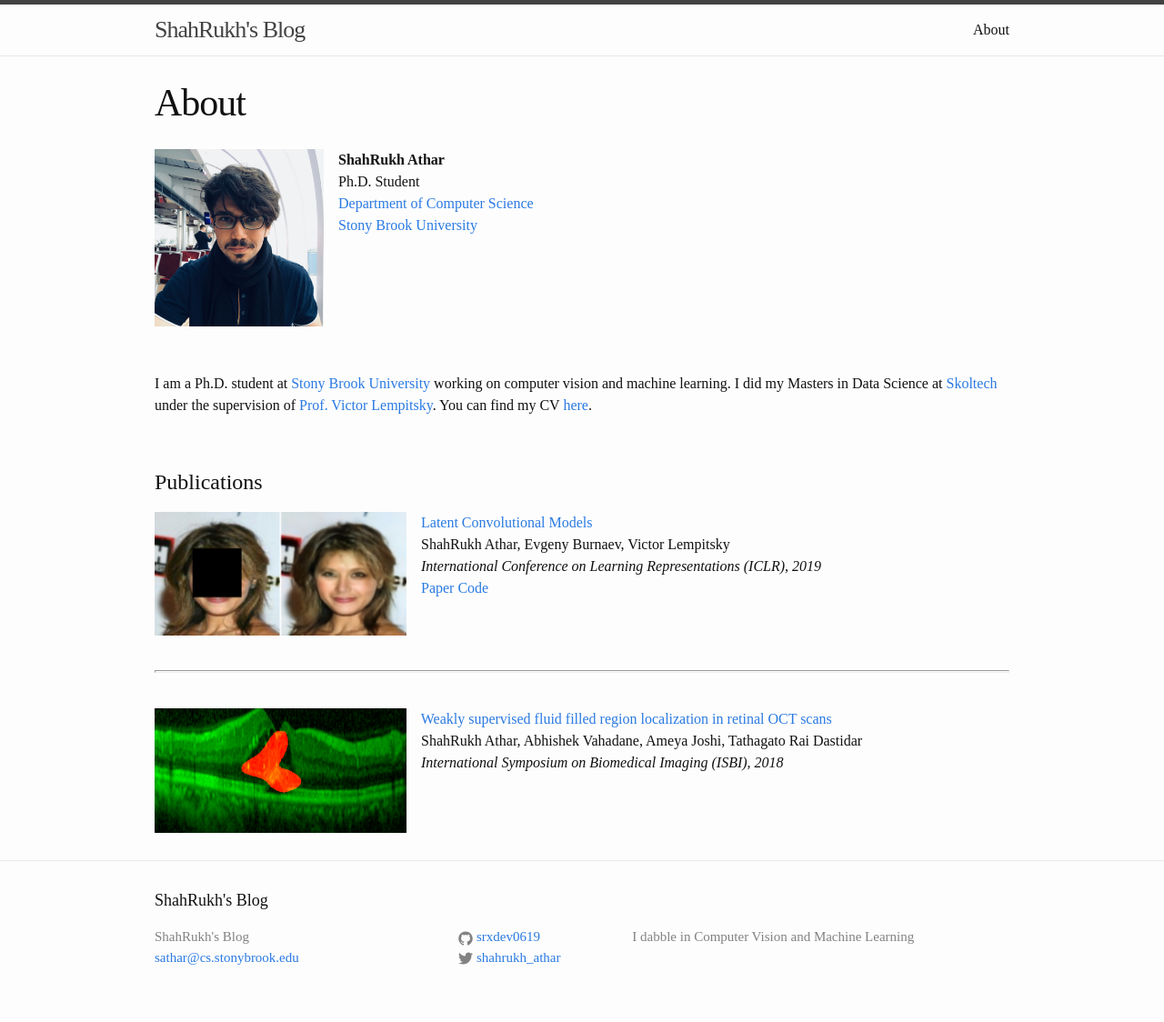
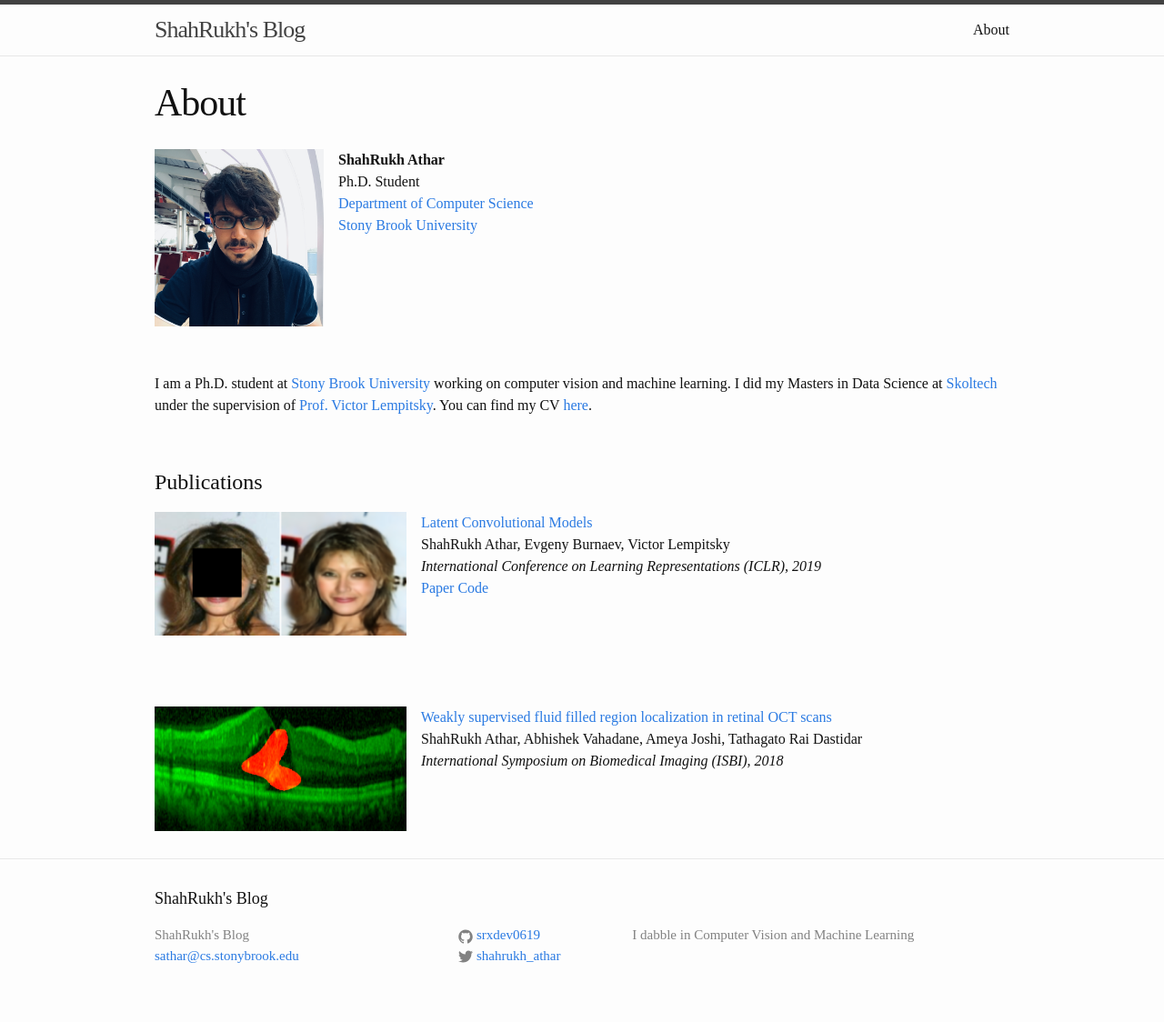
Before and after one commit to shahrukhathar/shahrukhathar.github.io, a Jekyll site: the page built from pages/about.md, in a window 1280 px wide. Shown: the whole page at 91% size. Built offline with Jekyll 4.4.1, drawn with Linux system fonts in a browser that asks for light colours.

Commit message:
Updated Page

```diff
--- a/pages/about.md
+++ b/pages/about.md
@@ -35,7 +35,7 @@ I am a Ph.D. student at [Stony Brook University](https://www.cs.stonybrook.edu/)
  &nbsp; &nbsp; [Paper](https://openreview.net/pdf?id=HJGciiR5Y7) [Code](https://github.com/srxdev0619/Latent_Convolutional_Models)
 
 <br/><br/>
-<hr style="height:1px">
+<hr style="height:1px;border:none">
 <br/>
 
 <img align="left" src="/images/Teaser_WeakSup.png" height="137px" width="277px">
```
